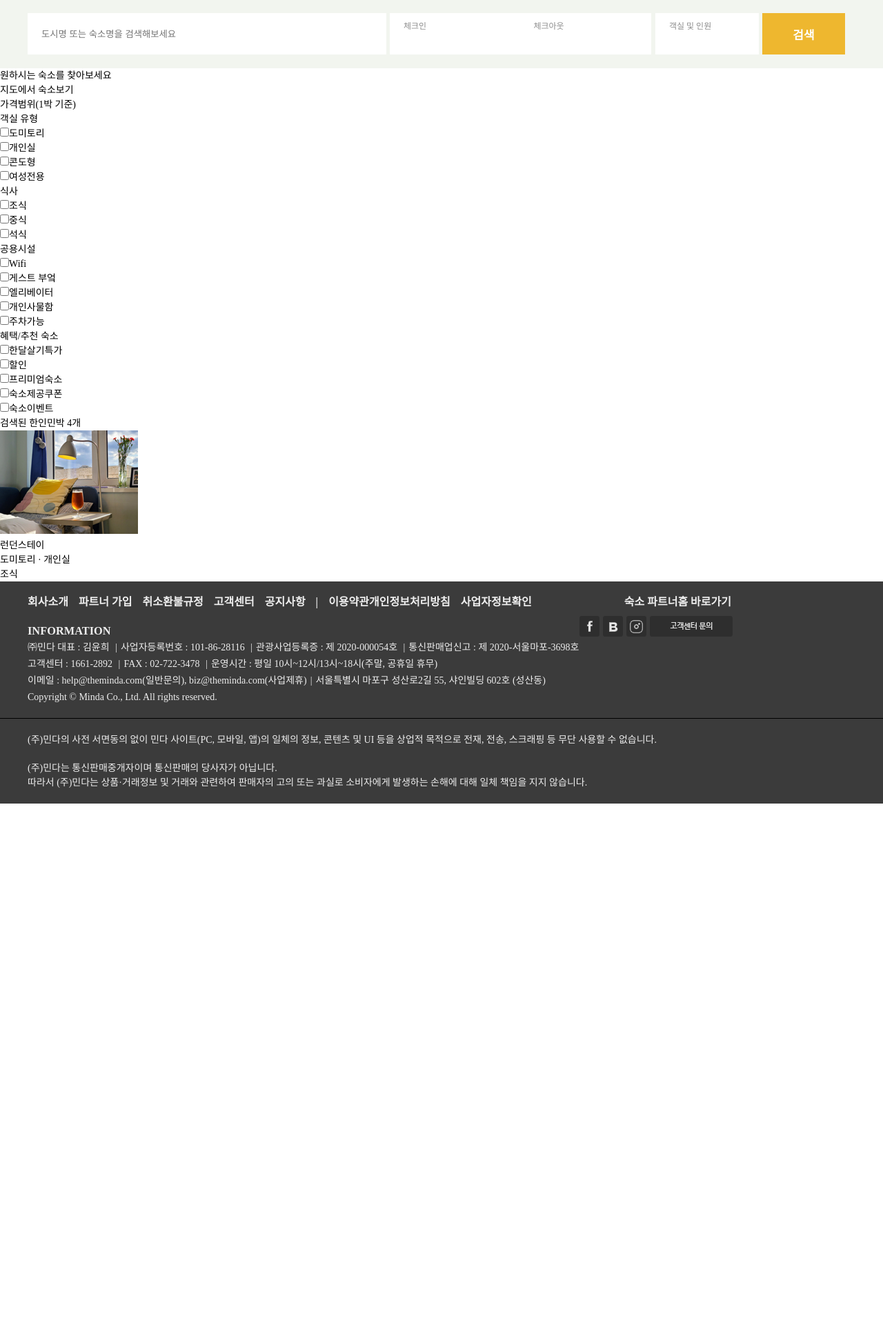
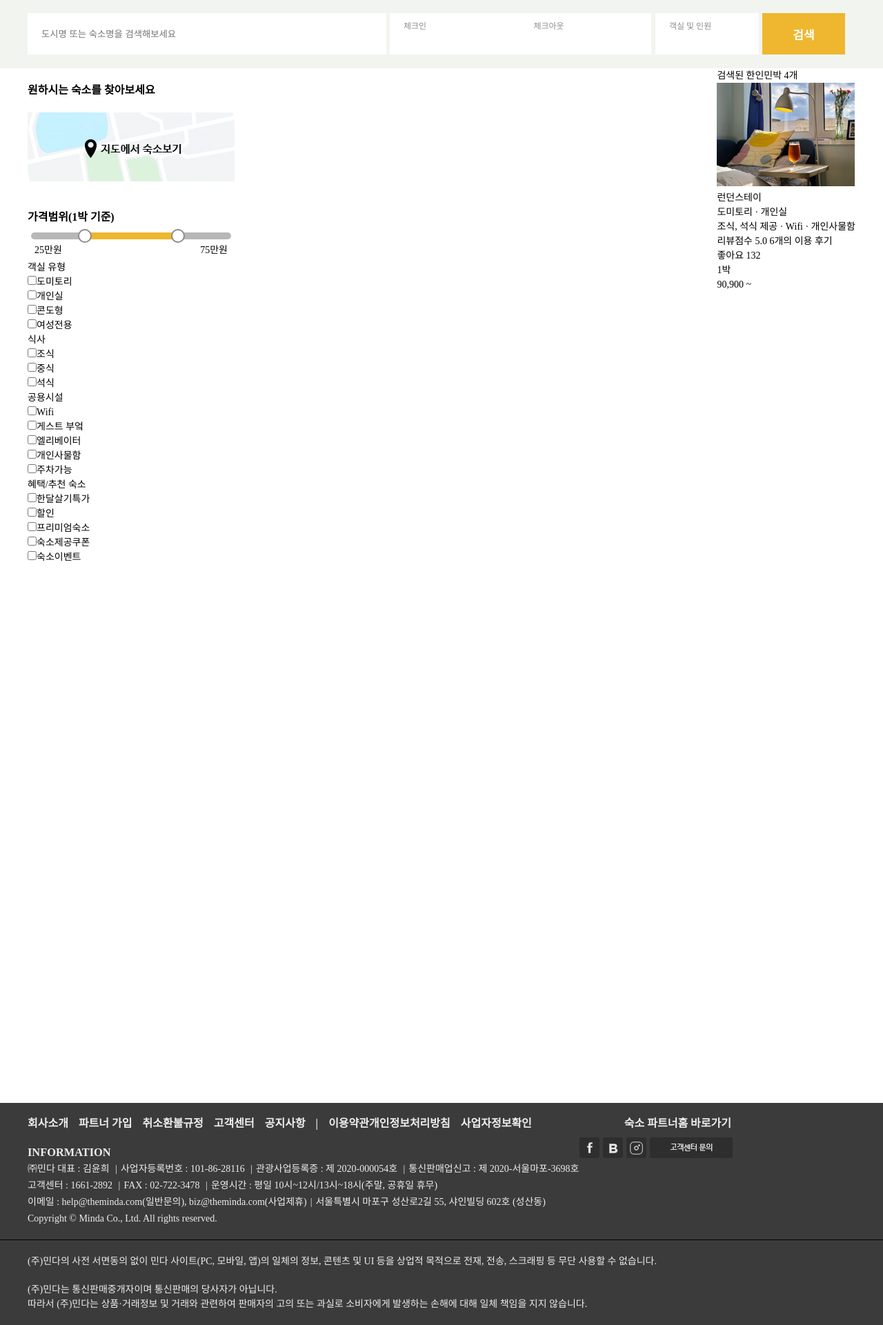
Before and after one commit to onezeun/minda, a PHP site: page /lodging_search.html in a window 1280 px wide. Shown: the part 201-2122 px from the top of the page at 69% size. Before the commit the page ends 1366 px from the top, so only its background shows below. Run offline with PHP 8.4, Linux system fonts and the light colour scheme.

Commit message:
feat: 지도, 가격 범위 UI

```diff
--- a/css/lodging_search.css
+++ b/css/lodging_search.css
@@ -30,19 +30,19 @@ input[type="date"]::-webkit-calendar-picker-indicator {
 }
 
 /* search */
-.search_wrap {
+.search_bar_wrap {
   height: 100px;
   background: #f2f5ef;
   padding: 20px;
 }
 
-.search {
+.search_bar {
   width: 1200px;
   height: 60px;
   margin: auto;
 }
 
-.search form {
+.search_bar form {
   display: flex;
   align-items: flex-start;
 }
@@ -128,214 +128,152 @@ input[type="date"]::-webkit-calendar-picker-indicator {
   font-weight: bold;
 }
 
-/* recommend city */
-.title {
-  font-size: 24px;
-  font-weight: bold;
-  margin-bottom: 10px;
-  margin-left: 75px;
+/* search filter */
+.search_wrap {
+  width: 1200px;
+  height: 1300px;
+  margin: auto;
+}
+.search_filter {
+  width: 300px;
+  float: left;
 }
 
-.reco_city {
-  width: 1200px;
-  margin: 50px auto 0;
-}
-
-.reco_city_title {
-  display: flex;
-  align-items: flex-end;
-}
-
-.reco_city_title h2 {
-  margin-left: 20px;
-  font-size: 24px;
-  font-weight: bold;
-}
-
-.reco_city_title p {
-  color: #8c8c8c;
-  margin: 0 0 3px 10px;
-}
-
-.reco_city_card_wrap {
-  width: 1160px;
-  margin: 10px 0 0 20px;
-  display: flex;
-  justify-content: center;
-}
-
-.reco_city_card {
-  width: 280px;
-  height: 200px;
-  display: inline-block;
-  margin-left: 10px;
-  position: relative;
-}
-
-.reco_city_card img:hover {
-  filter: drop-shadow(2px 2px 3px black);
-}
-
-.reco_city_card h3 {
-  font-size: 24px;
-  color: white;
-  text-shadow: 2px 2px 5px black;
-  position: absolute;
-  left: 20px;
-  top: 20px;
-}
-
-/* card */
-.card {
-  width: 250px;
-  height: 350px;
-  border: 1px solid #b7b7b7;
-  border-radius: 4px;
-  position: relative;
-}
-
-.card:hover {
-  box-shadow: 2px 2px 5px #999;
-}
-
-.card_cont_wrap {
-  width: 250px;
-  height: 150px;
-  padding: 0 15px 15px;
-}
-
-.card_top {
-  height: 20px;
-  margin-bottom: 5px;
-}
-
-.card_category {
-  color: #8c8c8c;
-  vertical-align: middle;
-}
-
-.card_like {
+.search_result {
   float: right;
 }
 
-.card_like_sign {
-  width: 17px;
-  height: 14px;
-  background: url(../images/heart.png) no-repeat;
-  text-indent: -9999px;
-  display: inline-block;
-  vertical-align: middle;
+.search_filter_title {
+  font-weight: bold;
+  font-size: 16px;
+  margin: 20px 0;
 }
 
-.card_like_count {
-  color: #8c8c8c;
-  font-size: 12px;
-  margin-left: 5px;
-  vertical-align: middle;
+.search_filter_map {
+  width: 300px;
+  height: 100px;
+  background: url(../images/map.png) no-repeat;
+  display: block;
+  margin-bottom: 40px;
 }
 
-.card_bot {
-  position: absolute;
-  bottom: 10px;
+/* slider */
+
+.filter_price_range {
+  position: relative;
+  width: 100%;
+  max-width: 300px;
 }
 
-.card_review_sign {
-  width: 77px;
-  height: 14px;
-  background: url(../images/star.png) no-repeat;
-  text-indent: -9999px;
-  display: inline-block;
-}
-
-.card_review_count {
-  margin-left: 5px;
-  color: #8c8c8c;
-  font-size: 12px;
-  vertical-align: middle;
-}
-
-.card_price {
-  color: #8c8c8c;
+.filter_price_range_title {
   font-weight: bold;
-  font-size: 15px;
-}
-
-.card_price_std::before {
-  content: "/";
-  margin: 5px;
-}
-
-.card_price_std {
-  color: #8c8c8c;
-  font-size: 12px;
-}
-
-.card_title {
-  margin-bottom: 5px;
-}
-
-.card_cont {
-  color: #8c8c8c;
-}
-
-.prev {
-  width: 40px;
-  height: 40px;
-  background: url(../images/content_prev.png) no-repeat;
-  text-indent: -9999px;
-  display: block;
-  position: absolute;
-  top: 210px;
-  left: 30px
-}
-
-.next {
-  width: 40px;
-  height: 40px;
-  background: url(../images/content_next.png) no-repeat;
-  text-indent: -9999px;
-  display: block;
-  position: absolute;
-  top: 210px;
-  right: 30px
-}
-
-.card_wrap {
-  width: 1200px;
-  height: 400px;
-  margin: 70px auto 60px;
-  position: relative;
+  font-size: 16px;
+  margin: 10px 0;
 }
 
 
-.room1 {
-  float: left;
-  margin-left: 75px;
-  margin-right: 15px;
+.multi_range_slider {
+  margin-top: 10px;
 }
 
-.room2 {
-  float: left;
-  margin-right: 15px;
+.slider {
+  position: relative;
+  z-index: 1;
+  height: 10px;
+  margin: 0 5px;
 }
 
-.room3 {
-  float: left;
-  margin-right: 15px;
+.slider>.track {
+  position: absolute;
+  z-index: 1;
+  left: 0;
+  right: 0;
+  top: 0;
+  bottom: 0;
+  border-radius: 5px;
+  background-color: #b7b7b7;
 }
 
-.room4 {
+.slider>.range {
+  position: absolute;
+  z-index: 2;
+  left: 25%;
+  right: 25%;
+  top: 0;
+  bottom: 0;
+  border-radius: 5px;
+  background-color: #eeb72e;
+}
+
+.slider>.thumb {
+  position: absolute;
+  z-index: 3;
+  width: 20px;
+  height: 20px;
+  background-color: white;
+  border: 2px solid #8c8c8c;
+  border-radius: 50%;
+}
+
+.slider>.thumb.left {
+  left: 25%;
+  /* 요소를 현재 위치에서 일정 거리만큼 이동하고 싶을 때 사용 */
+  transform: translate(-5px, -5px);
+}
+
+.slider>.thumb.right {
+  right: 25%;
+  transform: translate(5px, -5px);
+}
+
+input[type="range"] {
+  position: absolute;
+  /* opacity로 가린 것을 이벤트도 비활성화하기 위해 */
+  pointer-events: none;
+  -webkit-appearance: none;
+  z-index: 2;
+  height: 10px;
+  width: 100%;
+  opacity: 0;
+}
+
+input[type="range"]::-webkit-slider-thumb {
+  /* 겹쳐진 두 thumb를 모두 활성화 */
+  pointer-events: all;
+  width: 30px;
+  height: 30px;
+  border-radius: 0;
+  border: 0 none;
+  background-color: red;
+  cursor: pointer;
+  /* appearance를 해야 위의 스타일들을 볼 수 있음 */
+  -webkit-appearance: none;
+}
+
+.range_value_wrap {
+  padding: 5px 10px;
+  height: 30px;
+}
+
+.range_value1 {
   float: left;
 }
 
-.room_btn1 {
-  position: absolute;
-  top: 210px;
-  left: 30px
+.range_value2 {
+  float: right;
 }
 
-.room_btn2 {
-  position: absolute;
-  top: 210px;
-  right: 30px
+
+/* search result */
+.pagenation_btn01 {
+  width: 32px;
+  height: 32px;
+  background: url(../images/ldg_review_pagenation01.png) no-repeat;
+  margin-right: 10px;
 }
+
+.pagenation_btn02 {
+  width: 32px;
+  height: 32px;
+  background: url(../images/ldg_review_pagenation02.png) no-repeat;
+}
--- a/lodging_search.html
+++ b/lodging_search.html
@@ -68,8 +68,8 @@
 
     <!-- content -->
     <main id="content" class="content">
-      <div class="search_wrap">
-        <div class="search">
+      <div class="search_bar_wrap">
+        <div class="search_bar">
           <form>
             <input type="text" class="search_keyword" placeholder="도시명 또는 숙소명을 검색해보세요">
             <div class="search_date">
@@ -88,13 +88,81 @@
         </div>
       </div>
 
+      <div class="search_wrap">
         <div class="search_filter">
-        <p>원하시는 숙소를 찾아보세요</p>
-        <a href="#">지도에서 숙소보기</a>
+          <p class="search_filter_title">원하시는 숙소를 찾아보세요</p>
+          <a href="#" class="search_filter_map indent">지도에서 숙소보기</a>
 
           <div class="filter_price_range">
-          <p>가격범위(1박 기준)</p>
+            <p class="filter_price_range_title">가격범위(1박 기준)</p>
+            <div class="multi_range_slider">
+              <!-- 진짜 슬라이더 -->
+              <input type="range" id="input_left" min="0" max="100" value="25" />
+              <input type="range" id="input_right" min="0" max="100" value="75" />
+
+              <!-- 커스텀 슬라이더 -->
+              <div class="slider">
+                <div class="track"></div>
+                <div class="range"></div>
+                <div class="thumb left"></div>
+                <div class="thumb right"></div>
               </div>
+              <div class="range_value_wrap">
+              <p class="range_value1"><span id="value1"></span><span>만원</span></p>
+              <p class="range_value2"><span id="value2"></span><span>만원</span></p>
+            </div>
+            </div>
+          </div>
+
+          <script>
+            const inputLeft = document.getElementById("input_left");
+            const inputRight = document.getElementById("input_right");
+
+            const thumbLeft = document.querySelector(".slider > .thumb.left");
+            const thumbRight = document.querySelector(".slider > .thumb.right");
+            const range = document.querySelector(".slider > .range");
+
+            const value1 = document.getElementById("value1")
+            const value2 = document.getElementById("value2")
+
+            const setLeftValue = () => {
+              const _this = inputLeft;
+              const [min, max] = [parseInt(_this.min), parseInt(_this.max)];
+
+              // 교차되지 않게
+              _this.value = Math.min(parseInt(_this.value), parseInt(inputRight.value) - 10);
+
+              // input, thumb 같이 움직이도록
+              thumbLeft.style.left = _this.value + "%";
+              range.style.left = _this.value + "%";
+            };
+
+            const setRightValue = () => {
+              const _this = inputRight;
+              const [min, max] = [parseInt(_this.min), parseInt(_this.max)];
+
+              // 교차되지 않게
+              _this.value = Math.max(parseInt(_this.value), parseInt(inputLeft.value) + 10);
+
+              // input, thumb 같이 움직이도록
+              thumbRight.style.right = 100 - _this.value + "%";
+              range.style.right = 100 - _this.value + "%";
+            };
+
+            inputLeft.addEventListener("input", setLeftValue);
+            inputRight.addEventListener("input", setRightValue);
+
+            value1.innerHTML = `${inputLeft.value}`
+            value2.innerHTML = `${inputRight.value}`
+
+            inputLeft.addEventListener("input", e => {
+              value1.innerHTML = e.target.value;
+            });
+
+            inputRight.addEventListener("input", e => {
+              value2.innerHTML = e.target.value;
+            });
+          </script>
 
           <div class="filter_room_type">
             <p>객실 유형</p>
@@ -171,11 +239,34 @@
           <p>검색된 한인민박 <span>4</span>개</p>
           <div class="result_room">
             <img src="images/search_room_img01.png" alt="검색된숙소이미지1">
+            <div class="result_room_top">
               <p>런던스테이</p>
-          <p><span>도미토리</span> · <span>개인실</span></p>
-          <p>조식</p>
+              <p>도미토리 · 개인실</p>
+            </div>
+            <div class="result_room_bot">
+              <p>조식, 석식 제공 · Wifi · 개인사물함</p>
+              <div class="result_room_review">
+                <span class="review_star">리뷰점수</span>
+                <span class="review_count">5.0</span>
+                <span class="review_comment">6개의 이용 후기</span>
+              </div>
+              <div class="result_room_like">
+                <span class="like_icon">좋아요</span>
+                <span class="like_count">132</span>
               </div>
             </div>
+            <div class="result_room_right">
+              <p class="result_room_day">1박</p>
+              <p class="result_room_price">90,900 ~</p>
+            </div>
+          </div>
+          <div class="pagenation indent">
+            <a href="#" class="pagenation_btn01">1페이지</a>
+            <a href="#" class="pagenation_btn02">2페이지</a>
+          </div>
+        </div>
+      </div>
+    </main>
 
 
     <!-- footer -->
```
Also changed, not shown: images/map.png (added). Lines whose indentation alone changed are shown as unchanged.
